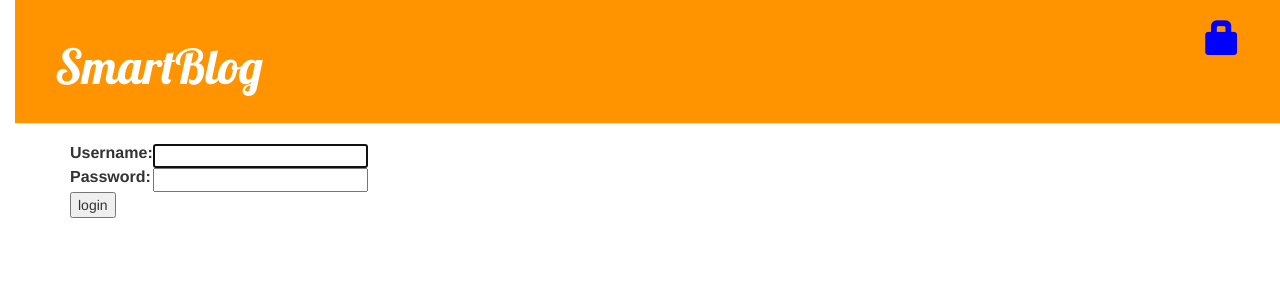
After one commit to shivanXI/SmartBlogDjangoVersion, a Django app: page /accounts/login/ in a window 1280 px wide. The commit adds this page. Shown: the top 300 px of the page. Run offline with Django 3.2, Linux system fonts and the light colour scheme; some libraries are stand-ins or nearby versions.

Commit message:
Security to smartblog addedgit add --all .

```diff
--- /dev/null
+++ b/smartblog/templates/registration/login.html
@@ -0,0 +1,28 @@
+{% extends "smartblog/base.html" %}
+
+{% block content %}
+
+{% if form.errors %}
+<p>Your username and password didn't match. Please try again.</p>
+{% endif %}
+
+<form method="post" action="{% url 'login' %}">
+{% csrf_token %}
+<table>
+<tr>
+    <td>{{ form.username.label_tag }}</td>
+    <td>{{ form.username }}</td>
+</tr>
+<tr>
+</tr>
+<tr>
+    <td>{{ form.password.label_tag }}</td>
+    <td>{{ form.password }}</td>
+</tr>
+</table>
+
+<input type="submit" value="login" />
+<input type="hidden" name="next" value="{{ next }}" />
+</form>
+
+{% endblock %}
--- a/smartblog/templates/smartblog/base.html
+++ b/smartblog/templates/smartblog/base.html
@@ -9,10 +9,16 @@
     </head>
     <body>
         <div class="page-header">
+            {% if user.is_authenticated %}
+            <a href="{% url 'post_new' %}" class="top-menu"><span class="glyphicon glyphicon-plus" style="color :blue;"></span></a>
+            <a href="{% url 'post_draft_list' %}" class="top-menu"><span class="glyphicon glyphicon-edit" style="color :blue;"></span></a>
+            <p class="top-menu" style="color :blue;">Hello {{ user.username }}<small>(<a href="{% url 'logout' %}">Log out</a>)</small></p>
+            {% else %}
+            <a href="{% url 'login' %}" class="top-menu"><span class="glyphicon glyphicon-lock" style="color :blue;"></span></a>
+            {% endif %}
+            <h1><a href="{% url 'blog.views.post_list'}">SmartBlog</a></h1>
 
-           <h1><a href="/">SmartBlog</a></h1>
-           <a href="{% url 'post_draft_list' %}" class="top-menu"><span class="glyphicon glyphicon-edit" style="color :blue;"></span></a>
-            <a href="{% url 'post_new' %}" class="top-menu"><span class="glyphicon glyphicon-plus" style="color :blue;"></span></a>
+
 
         </div>
 
--- a/smartblogdjango/settings.py
+++ b/smartblogdjango/settings.py
@@ -115,7 +115,7 @@ USE_L10N = True
 
 USE_TZ = True
 
-
+LOGIN_REDIRECT_URL = '/'
 # Static files (CSS, JavaScript, Images)
 # https://docs.djangoproject.com/en/1.9/howto/static-files/
 
--- a/smartblogdjango/urls.py
+++ b/smartblogdjango/urls.py
@@ -14,9 +14,15 @@ Including another URLconf
     2. Add a URL to urlpatterns:  url(r'^blog/', include('blog.urls'))
 """
 from django.conf.urls import include, url
+import django.contrib.auth.views
+
 from django.contrib import admin
+admin.autodiscover()
+
 
 urlpatterns = [
     url(r'^admin/', admin.site.urls),
+    url(r'^accounts/login/$', django.contrib.auth.views.login, name='login'),
+    url(r'^accounts/logout/$', django.contrib.auth.views.logout, name='logout', kwargs={'next_page': '/'}),
     url(r'',include('smartblog.urls')),
 ]
```
Also changed, not shown: smartblog/templates/smartblog/post_detail.html (+9 -6 lines), smartblog/views.py (+10 -0 lines).
